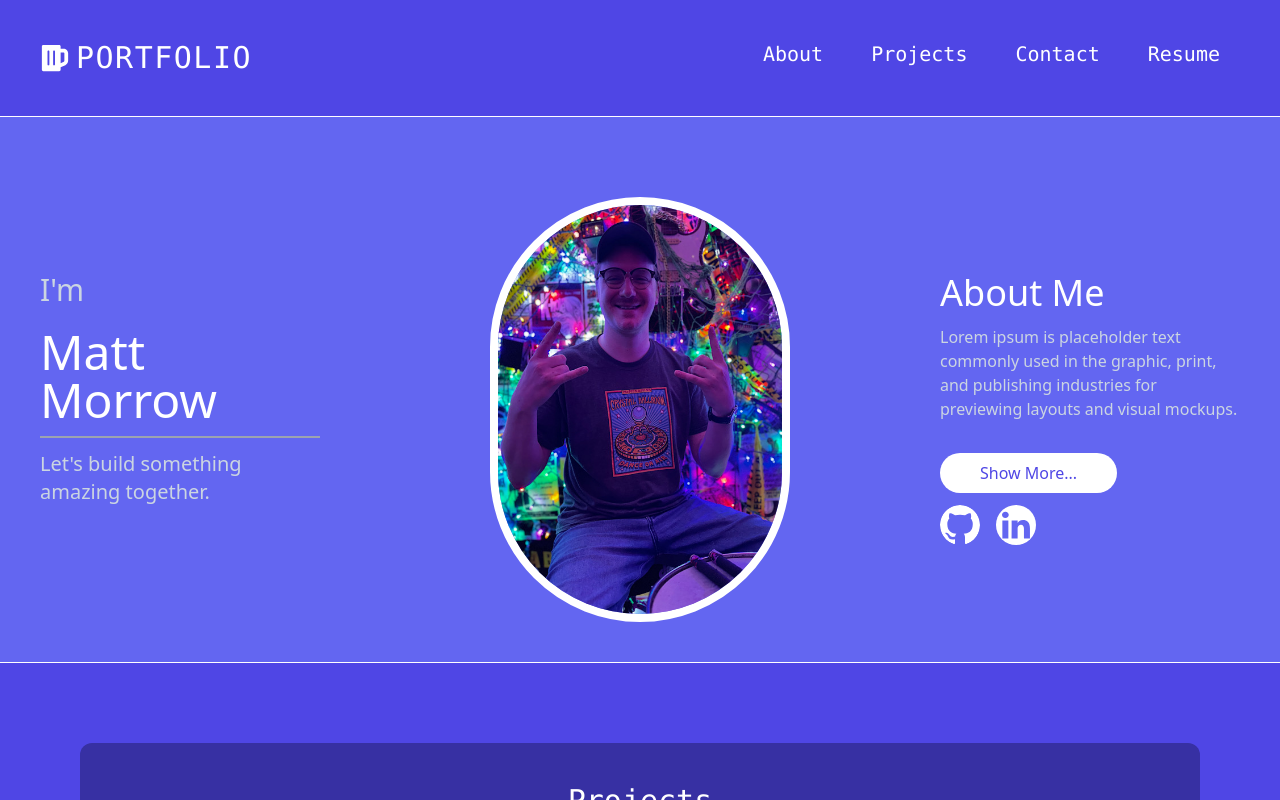
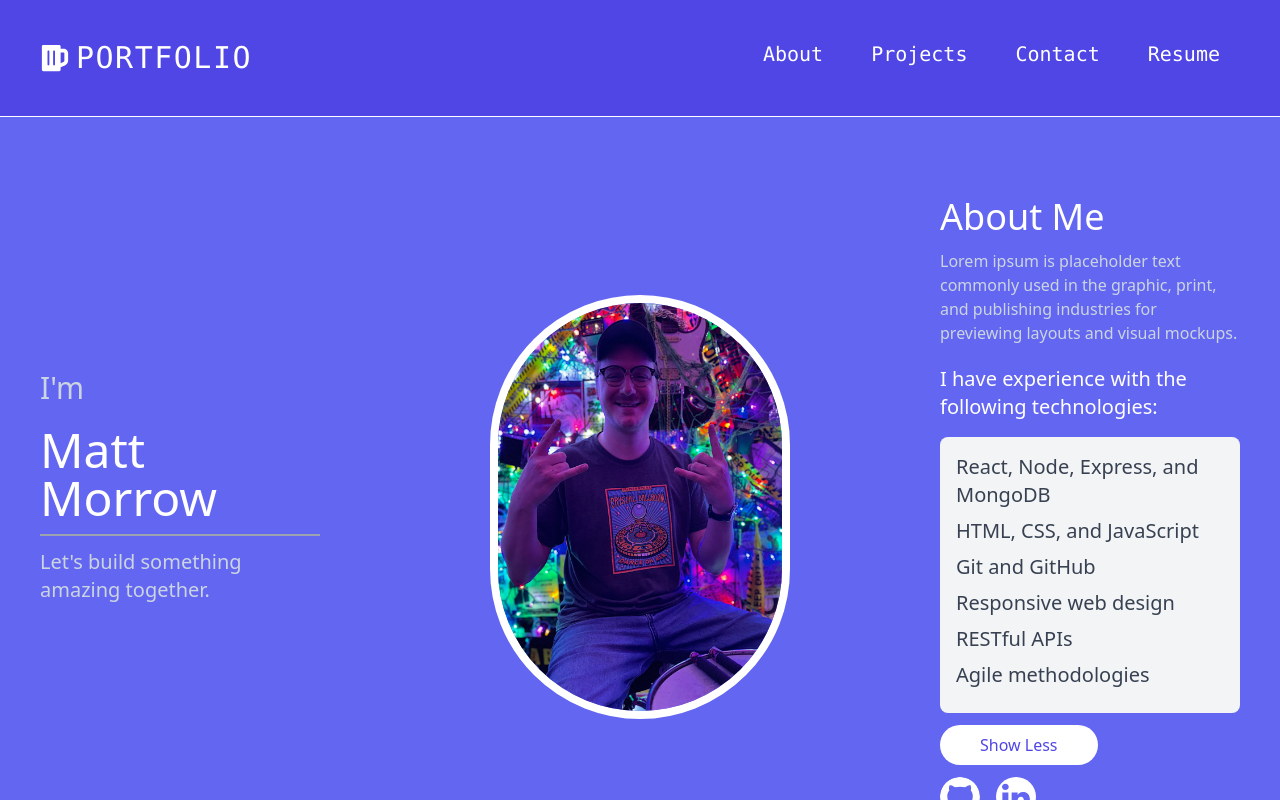
Before and after one commit to mmorrow6109/React_Portfolio, a React (Vite) app in the folder React_Portfolio/: page / in a window 1280 px wide. Both pictures are taken after a click on the button "Show More...". Shown: the top 800 px of the page. Built offline with nearby package versions, Linux system fonts and the light colour scheme.

Commit message:
more styling and expansion to about me.  Need to fix formatting of <p> tag in <ul> section

```diff
--- a/React_Portfolio/src/components/hero.jsx
+++ b/React_Portfolio/src/components/hero.jsx
@@ -1,7 +1,16 @@
-import {BsGithub, BsLinkedin} from 'react-icons/bs';
-import HeroPic from '../assets/heroPic.jpg'
+import { BsGithub, BsLinkedin } from 'react-icons/bs';
+import HeroPic from '../assets/heroPic.jpg';
+import React, { useState } from 'react';
 
 const Hero = () => {
+  // State for controlling the expanded view of the About Me section
+  const [expanded, setExpanded] = useState(false);
+
+  // Function to handle button click and toggle expanded state
+  const handleButtonClick = () => {
+    setExpanded(!expanded);
+  };
+
   return (
     <section className='bg-indigo-500 flex justify-around items-center p-5 lg:p-10 space-y-5 lg:space-y-10 lg:flex-row ssm:flex-col ssm:space-y-5 text-white'>
       {/* Left Section */}
@@ -27,13 +36,29 @@ const Hero = () => {
         <p className='text-slate-300 mb-4 lg:mb-5'>
           Lorem ipsum is placeholder text commonly used in the graphic, print, and publishing industries for previewing layouts and visual mockups.
         </p>
-                <button className='bg-white text-indigo-600 px-8 lg:px-10 py-2 my-3 rounded-full group relative'>
+        {/* Show More button and additional information */}
+        <div>
+            <p className={`text-xl ${expanded ? 'block' : 'hidden'}`}>
+                I have experience with the following technologies:
+                <div className={`rounded-lg bg-gray-100 p-4 mt-4 about-section transition-all duration-10000 ${expanded ? 'max-h-full' : 'max-h-0 overflow-hidden'}`}>
+                    <ul className='text-gray-700'>
+                        <li className='mb-2'>React, Node, Express, and MongoDB</li>
+                        <li className='mb-2'>HTML, CSS, and JavaScript</li>
+                        <li className='mb-2'>Git and GitHub</li>
+                        <li className='mb-2'>Responsive web design</li>
+                        <li className='mb-2'>RESTful APIs</li>
+                        <li className='mb-2'>Agile methodologies</li>
+                    </ul>
+                </div>
+            </p>
+                <button  onClick={handleButtonClick} className='bg-white text-indigo-600 px-8 lg:px-10 py-2 my-3 rounded-full group relative'>
                     <span className="inline-block">
-                        Show More...
+                    {expanded ? 'Show Less' : 'Show More...'}
                     </span>
                     <span className="absolute inset-0 rounded-full border-4 border-transparent hover:border-indigo-800"></span>
                 </button>
-
+        </div>
+        {/* Social media links */}
         <div className='flex space-x-4 cursor-pointer'>
           <a href="https://github.com/mmorrow6109" target="_blank" rel="noopener noreferrer">
             <BsGithub size={40} className='group rounded-full hover:border-4 hover:border-indigo-800'/>
```
Lines whose indentation alone changed are shown as unchanged.
